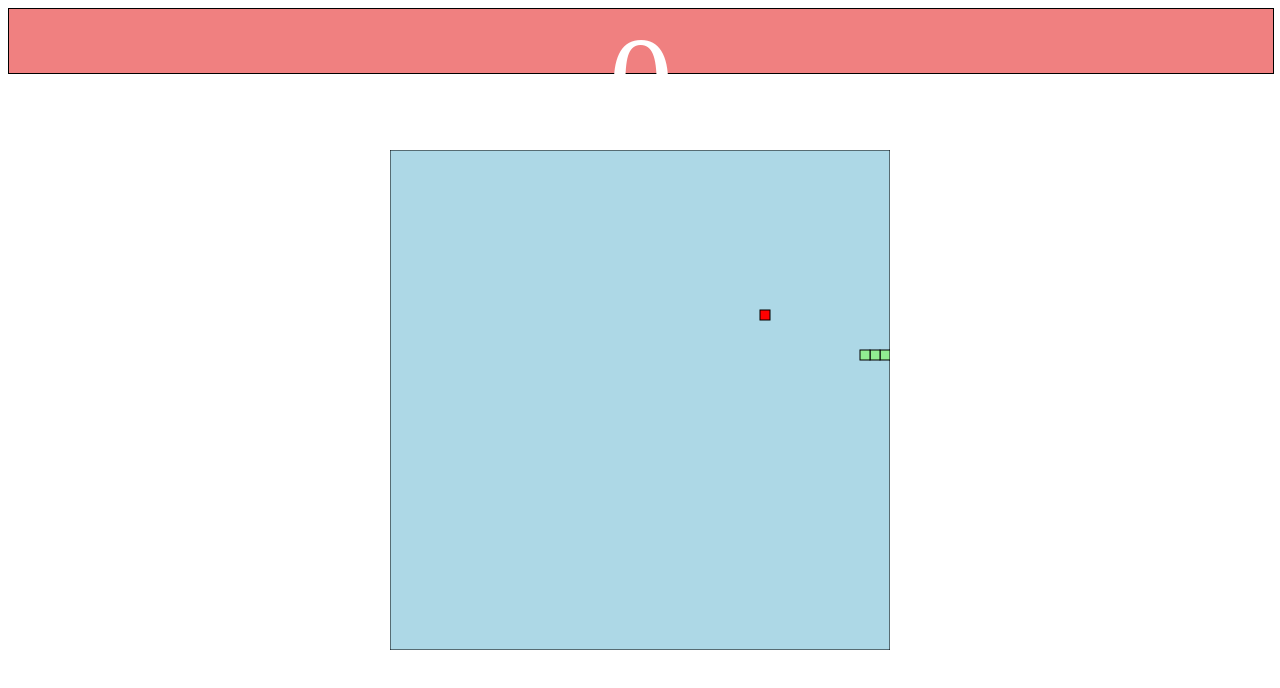
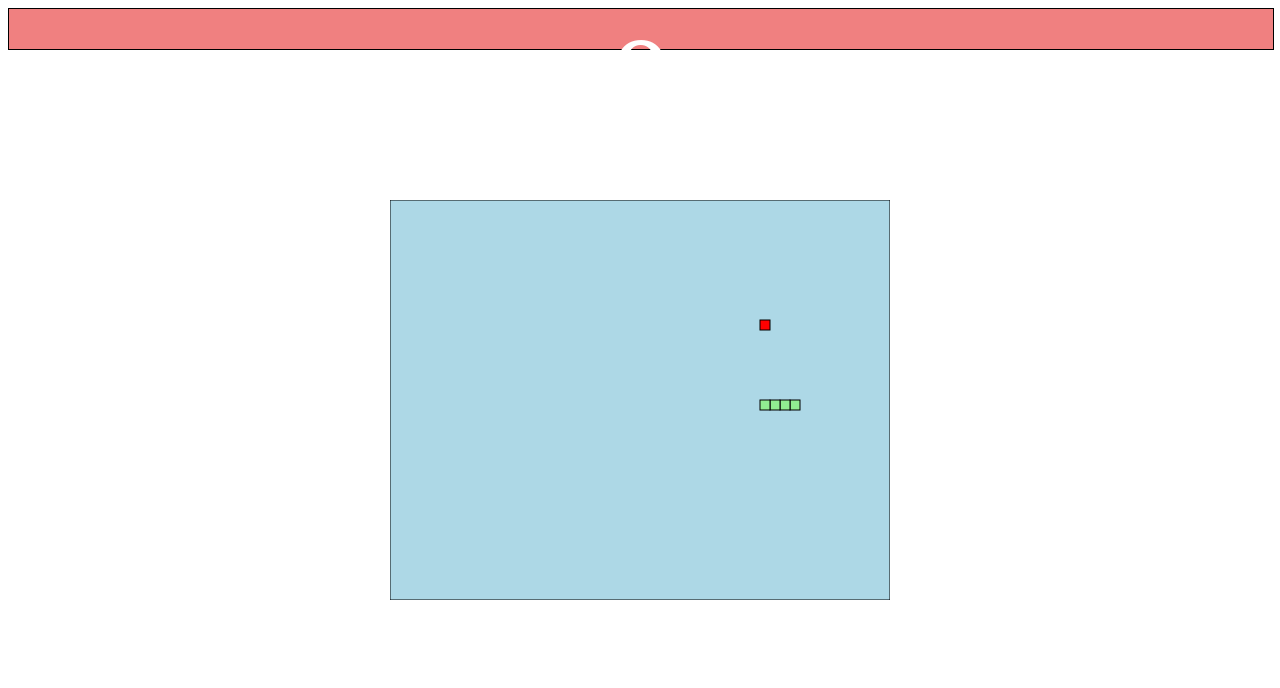
Before and after one commit to Patro-ss/Patro-ss.github.io, a plain HTML site: page snake.html in a window 1280 px wide. Drawn offline with Linux system fonts and the light colour scheme.

Commit message:
change
change

```diff
--- a/snake.html
+++ b/snake.html
@@ -9,7 +9,7 @@
 </head>
 <body>
     <div id="score">0</div>
-    <canvas id="snake_board" width="500px" height="500px"></canvas>
+    <canvas id="snake_board" width="500px" height="400px"></canvas>
 </body>
 <script>
     const border_board = "black";
--- a/style_snake.css
+++ b/style_snake.css
@@ -7,7 +7,7 @@
 #score {
     text-align: center;
     width: 100%;
-    height: 5vw;
+    height: 5vh;
     margin: 0;
     font-size: 10vw;
     background-color: lightcoral;
```
